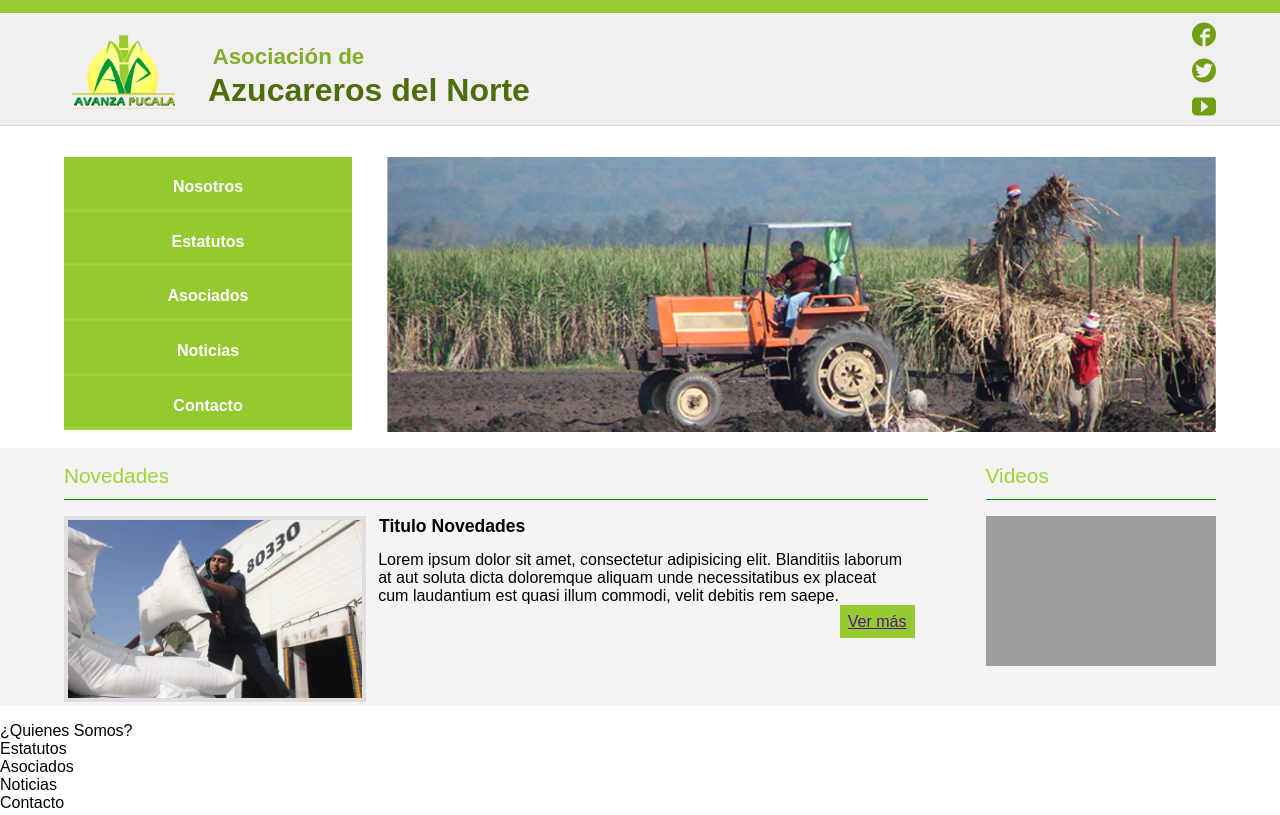
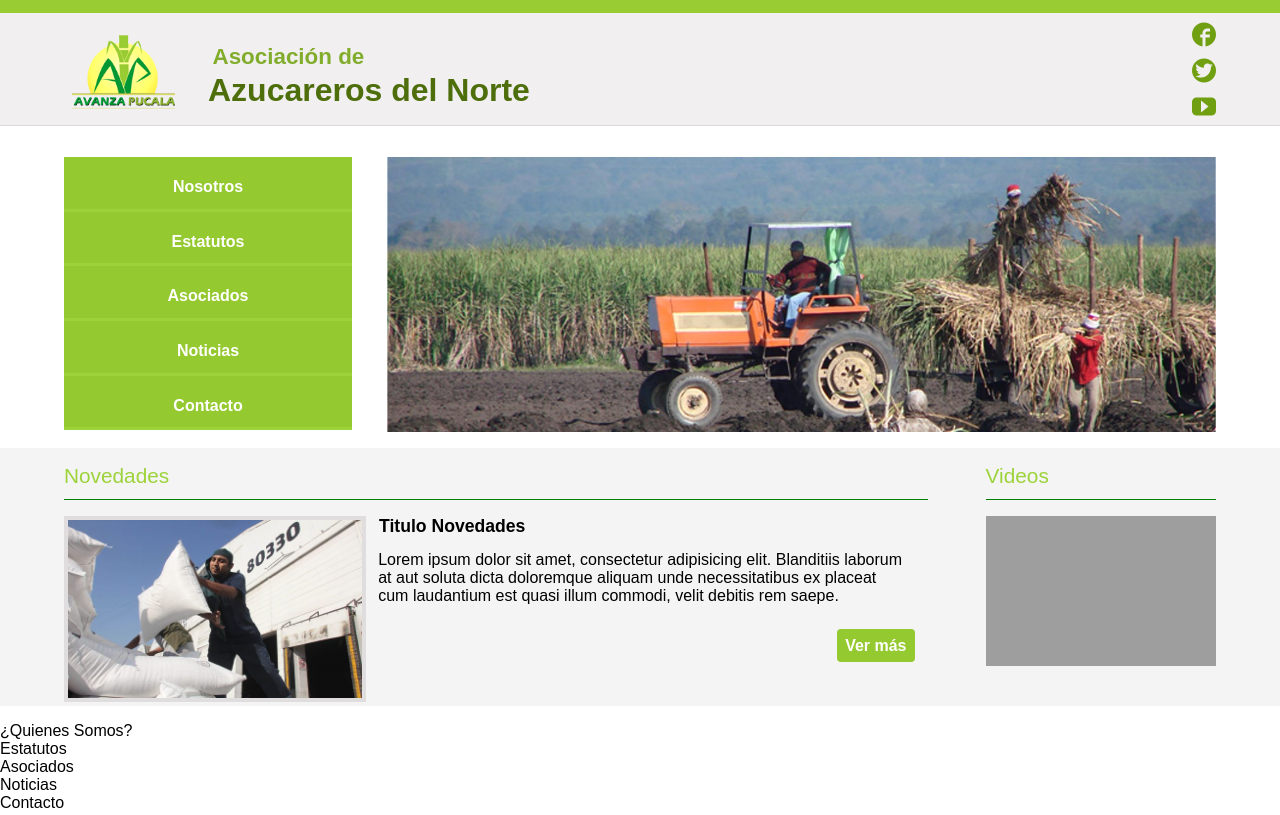
Before and after one commit to iZacLaSerna/Avanza-Pucala, a plain HTML site: page index.html in a window 1280 px wide. Shown: the top 815 px of the page. Drawn offline with Linux system fonts and the light colour scheme; grey boxes are pictures that could not be loaded.

Commit message:
Cambios en Logo y boton ver mas de novedades

```diff
--- a/css/estilos.css
+++ b/css/estilos.css
@@ -222,12 +222,16 @@
 .VermasContent{
 	position: absolute;
 	right: 0;
-	margin-top: .5em;
+	margin-top: 2em;
 }
 
 .Vermas{
 	padding: .5em;
 	background: rgb(149, 201, 48);
+	border-radius: 4px;
+	color:white;
+	font-weight: bold;
+	text-decoration: none;
 
 }
 
--- a/index.html
+++ b/index.html
@@ -15,7 +15,7 @@
 		<div class="HeaderTop">
 
 			<figure class="HeaderLogo">
-				<img src="img/logo.png" alt="logo Avanza Pucala" class="classLogo">
+				<a class="HeaderHome" href="#"><img src="img/logo.png" alt="logo Avanza Pucala" class="classLogo"></a>
 			</figure>
 
 			<div class="FuenteLogo">
```
